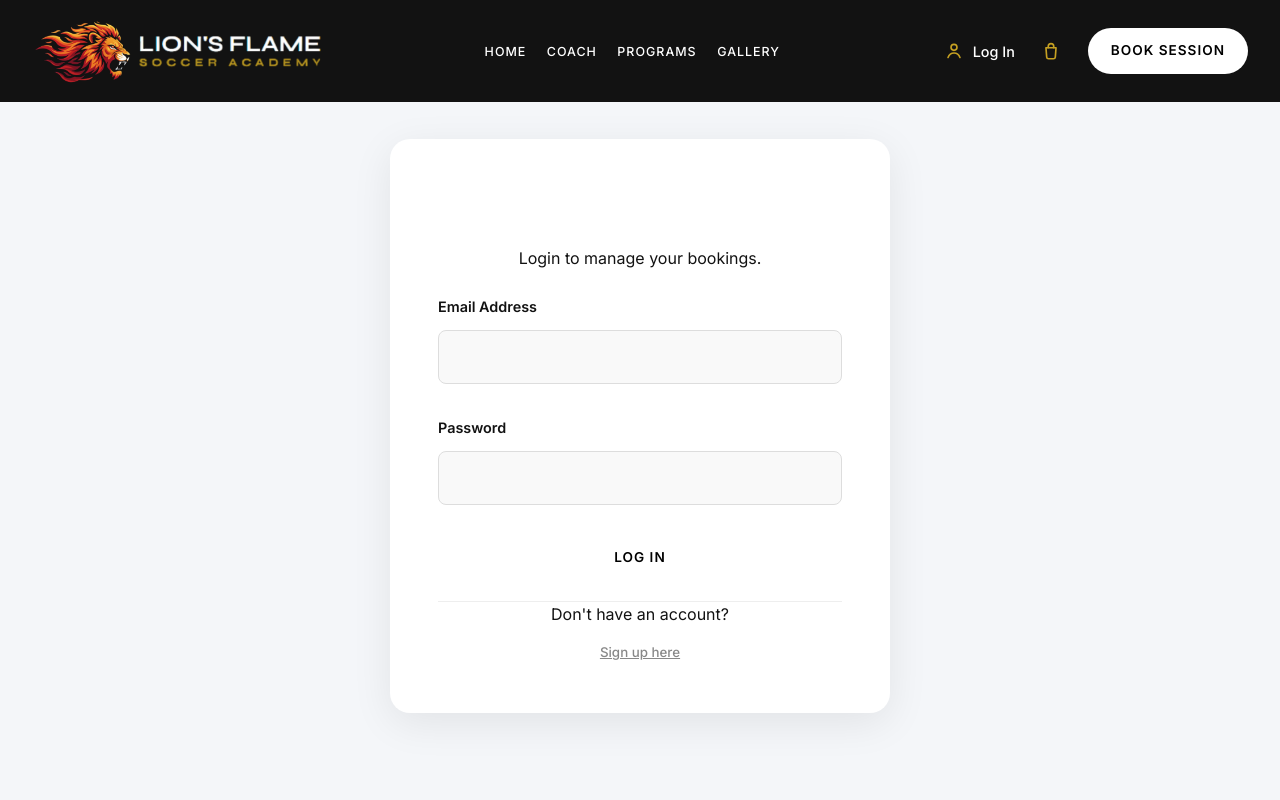
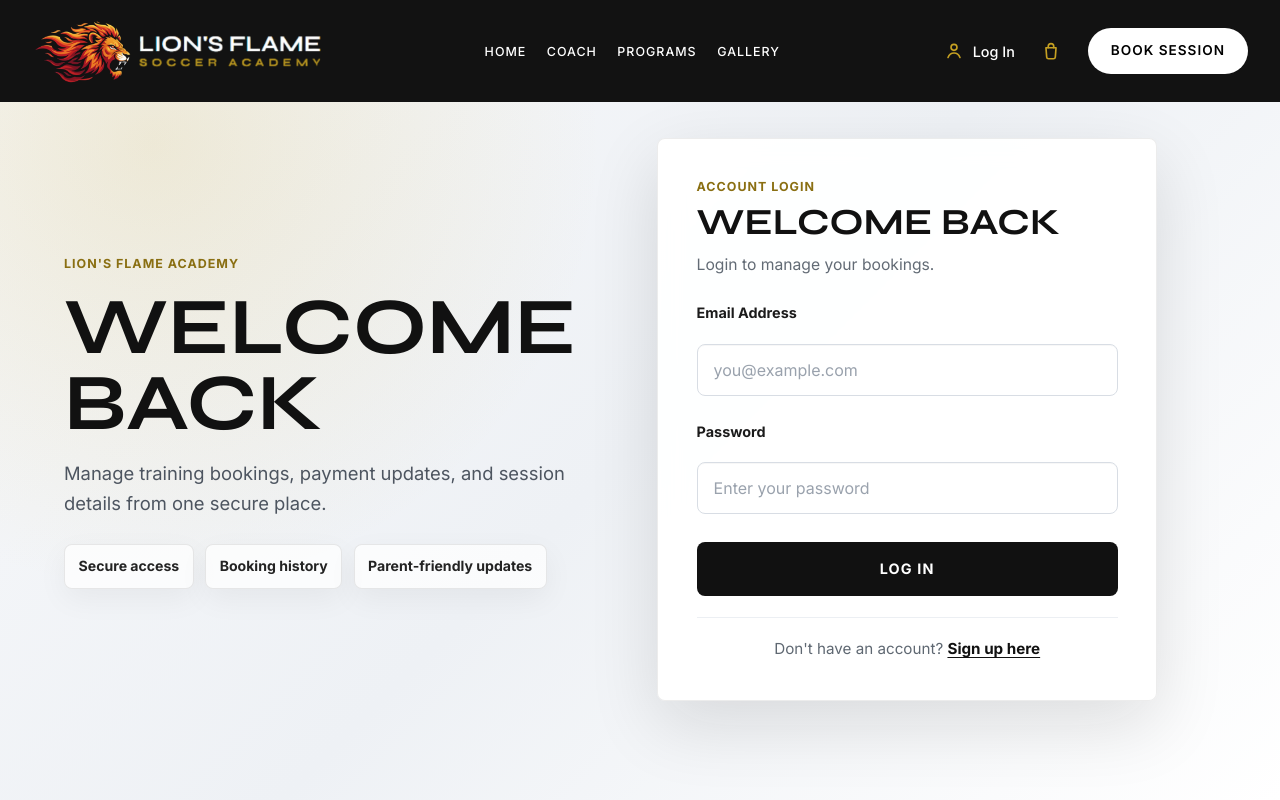
Before and after one commit to EkremTaskin/lions-flame-soccer-academy, a React (Vite) app: page /login in a window 1280 px wide. Built offline with nearby package versions, Linux system fonts and the light colour scheme; no server answers.

Commit message:
Polish login page UI

```diff
--- a/src/pages/Login.css
+++ b/src/pages/Login.css
@@ -1,47 +1,275 @@
 .login-page {
-    padding: clamp(6rem, 10vw, 8rem) var(--page-padding) var(--section-space-sm);
     min-height: 100vh;
-    background: #f4f6f9;
+    padding: clamp(6.25rem, 9vw, 8rem) var(--page-padding) clamp(3rem, 6vw, 5rem);
+    background:
+        radial-gradient(circle at 12% 18%, rgba(197, 160, 34, 0.16), transparent 28rem),
+        linear-gradient(135deg, #f8f9fb 0%, #eef1f5 52%, #ffffff 100%);
     display: flex;
     align-items: center;
-    justify-content: center;
+}
+
+.login-container {
+    display: grid;
+    grid-template-columns: minmax(0, 0.9fr) minmax(360px, 500px);
+    gap: clamp(1.5rem, 5vw, 4rem);
+    align-items: center;
+}
+
+.login-intro {
+    color: #111111;
+    max-width: 620px;
+}
+
+.login-kicker,
+.login-card-eyebrow {
+    display: inline-flex;
+    align-items: center;
+    width: fit-content;
+    color: #8a6f12;
+    font-size: 0.78rem;
+    font-weight: 800;
+    letter-spacing: 0.08em;
+    text-transform: uppercase;
+}
+
+.login-intro h1 {
+    margin-top: 0.85rem;
+    font-size: clamp(2.4rem, 7vw, 5rem);
+    line-height: 0.95;
+    max-width: 9ch;
+    color: #111111;
+}
+
+.login-intro p {
+    max-width: 34rem;
+    margin-top: 1.15rem;
+    color: #4d5560;
+    font-size: clamp(1rem, 1.6vw, 1.15rem);
+}
+
+.login-highlights {
+    display: flex;
+    flex-wrap: wrap;
+    gap: 0.7rem;
+    margin-top: 1.65rem;
+}
+
+.login-highlights span {
+    padding: 0.62rem 0.85rem;
+    border: 1px solid rgba(18, 18, 18, 0.09);
+    border-radius: 8px;
+    background: rgba(255, 255, 255, 0.72);
+    color: #232323;
+    font-size: 0.88rem;
+    font-weight: 700;
+    box-shadow: 0 10px 30px rgba(18, 18, 18, 0.05);
 }
 
 .login-card {
-    background: white;
-    padding: clamp(1.5rem, 5vw, 3rem);
-    border-radius: clamp(14px, 3vw, 20px);
-    box-shadow: 0 10px 40px rgba(0,0,0,0.08);
-    max-width: 500px;
     width: 100%;
-    margin: 0 auto;
+    padding: clamp(1.35rem, 4vw, 2.4rem);
+    border: 1px solid rgba(18, 18, 18, 0.08);
+    border-radius: 8px;
+    background: rgba(255, 255, 255, 0.94);
+    box-shadow: 0 24px 70px rgba(18, 18, 18, 0.12);
+    backdrop-filter: blur(12px);
+}
+
+.login-card-header {
+    display: grid;
+    gap: 0.45rem;
 }
 
 .login-card h2 {
-    color: var(--secondary);
-    font-size: clamp(1.55rem, 4vw, 2rem);
-    margin-bottom: 0.5rem;
+    color: #111111;
+    font-size: clamp(1.65rem, 4vw, 2.3rem);
+    line-height: 1;
+}
+
+.login-card-copy {
+    margin: 0.65rem 0 1.55rem;
+    color: #626b75;
+    font-size: 0.98rem;
+}
+
+.login-form {
+    display: grid;
+    gap: 1rem;
 }
 
 .login-form .form-group {
-    margin-bottom: 1.5rem;
+    display: grid;
+    gap: 0.45rem;
+    margin: 0;
+}
+
+.login-form label {
+    color: #1b1b1b;
+    font-size: 0.9rem;
+    font-weight: 800;
 }
 
 .login-form .form-input {
     width: 100%;
-    padding: 1rem;
-    border: 1px solid #ddd;
+    min-height: 52px;
+    padding: 0.9rem 1rem;
+    border: 1px solid #d8dde4;
     border-radius: 8px;
+    background: #ffffff;
+    color: #121212;
     font-size: 1rem;
-    background: #f9f9f9;
+    box-shadow: inset 0 1px 0 rgba(18, 18, 18, 0.03);
+}
+
+.login-form .form-input::placeholder {
+    color: #9aa2ad;
 }
 
 .login-form .form-input:focus {
     outline: none;
     border-color: var(--primary);
-    background: white;
+    box-shadow: 0 0 0 4px rgba(197, 160, 34, 0.16);
 }
 
-.border-top {
-    border-top: 1px solid #eee;
+.form-error {
+    padding: 0.85rem 1rem;
+    border: 1px solid rgba(190, 18, 60, 0.22);
+    border-radius: 8px;
+    background: rgba(255, 241, 242, 0.95);
+    color: #be123c;
+    font-size: 0.9rem;
+    font-weight: 700;
 }
+
+.login-submit {
+    min-height: 54px;
+    width: 100%;
+    display: inline-flex;
+    align-items: center;
+    justify-content: center;
+    gap: 0.6rem;
+    margin-top: 0.25rem;
+    border-radius: 8px;
+    background: #111111;
+    color: #ffffff;
+    font-size: 0.9rem;
+    font-weight: 900;
+    letter-spacing: 0.08em;
+    text-transform: uppercase;
+}
+
+.login-submit:hover:not(:disabled),
+.login-submit:focus-visible:not(:disabled) {
+    background: var(--primary);
+    color: #111111;
+    transform: translateY(-1px);
+}
+
+.login-submit:disabled {
+    cursor: not-allowed;
+    opacity: 0.74;
+}
+
+.login-spinner {
+    width: 18px;
+    height: 18px;
+    border-width: 2px;
+    border-color: rgba(255, 255, 255, 0.32);
+    border-top-color: #ffffff;
+}
+
+.auth-switch {
+    margin-top: 1.35rem;
+    padding-top: 1.15rem;
+    border-top: 1px solid #eceff3;
+    text-align: center;
+}
+
+.auth-switch p {
+    margin: 0;
+    color: #5f6872;
+    font-size: 0.95rem;
+}
+
+.auth-switch button {
+    padding: 0;
+    background: transparent;
+    color: #111111;
+    font: inherit;
+    font-weight: 900;
+    text-decoration: underline;
+    text-underline-offset: 0.2em;
+}
+
+.auth-switch button:hover,
+.auth-switch button:focus-visible {
+    color: #8a6f12;
+}
+
+@media (max-width: 900px) {
+    .login-page {
+        align-items: flex-start;
+        padding-top: 6.75rem;
+    }
+
+    .login-container {
+        grid-template-columns: 1fr;
+        gap: 1.15rem;
+        max-width: 560px;
+    }
+
+    .login-intro {
+        text-align: center;
+        margin: 0 auto;
+    }
+
+    .login-kicker {
+        margin: 0 auto;
+    }
+
+    .login-intro h1 {
+        max-width: none;
+        font-size: clamp(2.1rem, 10vw, 3rem);
+    }
+
+    .login-intro p {
+        margin-left: auto;
+        margin-right: auto;
+    }
+
+    .login-highlights {
+        justify-content: center;
+    }
+}
+
+@media (max-width: 560px) {
+    .login-page {
+        padding-top: 6.25rem;
+        padding-bottom: 2rem;
+    }
+
+    .login-container {
+        padding-inline: 0;
+    }
+
+    .login-intro {
+        padding-inline: var(--page-padding);
+    }
+
+    .login-intro p,
+    .login-highlights {
+        display: none;
+    }
+
+    .login-card {
+        padding: 1.25rem;
+        border-radius: 0;
+        border-left: 0;
+        border-right: 0;
+        box-shadow: 0 18px 45px rgba(18, 18, 18, 0.1);
+    }
+
+    .login-card-copy {
+        margin-bottom: 1.15rem;
+    }
+}
--- a/src/pages/Login.jsx
+++ b/src/pages/Login.jsx
@@ -52,50 +52,69 @@ const Login = () => {
             <Navbar />
             <div className="login-page">
                 <div className="container login-container">
+                    <div className="login-intro" aria-hidden="true">
+                        <span className="login-kicker">Lion's Flame Academy</span>
+                        <h1>{isLogin ? 'Welcome Back' : 'Create Your Account'}</h1>
+                        <p>
+                            Manage training bookings, payment updates, and session details from one secure place.
+                        </p>
+                        <div className="login-highlights">
+                            <span>Secure access</span>
+                            <span>Booking history</span>
+                            <span>Parent-friendly updates</span>
+                        </div>
+                    </div>
                     <div className="login-card">
-                        <h2 className="text-center">{isLogin ? 'Welcome Back' : 'Join The Pride'}</h2>
-                        <p className="text-center mb-4">
+                        <div className="login-card-header">
+                            <span className="login-card-eyebrow">{isLogin ? 'Account Login' : 'New Family Account'}</span>
+                            <h2>{isLogin ? 'Welcome Back' : 'Join The Pride'}</h2>
+                        </div>
+                        <p className="login-card-copy">
                             {isLogin ? 'Login to manage your bookings.' : 'Create an account to get started.'}
                         </p>
 
                         <form onSubmit={handleSubmit} className="login-form">
                             <div className="form-group">
-                                <label>Email Address</label>
+                                <label htmlFor="auth-email">Email Address</label>
                                 <input
+                                    id="auth-email"
                                     type="email"
                                     className="form-input"
+                                    placeholder="you@example.com"
                                     value={email}
                                     onChange={e => setEmail(e.target.value)}
                                     required
                                 />
                             </div>
                             <div className="form-group">
-                                <label>Password</label>
+                                <label htmlFor="auth-password">Password</label>
                                 <input
+                                    id="auth-password"
                                     type="password"
                                     className="form-input"
+                                    placeholder="Enter your password"
                                     value={password}
                                     onChange={e => setPassword(e.target.value)}
                                     required
                                 />
                             </div>
 
-                            {error && <div className="form-error text-center p-2 mb-3 rounded" style={{color:'red'}}>{error}</div>}
+                            {error && <div className="form-error">{error}</div>}
 
-                            <button type="submit" className="btn-primary full-width" disabled={loading} style={{ display: 'flex', justifyContent: 'center', alignItems: 'center', gap: '8px' }}>
+                            <button type="submit" className="login-submit" disabled={loading}>
                                 {loading ? (
                                     <>
-                                        <div className="spinner" style={{width: '20px', height: '20px', borderWidth: '2px', borderColor: 'rgba(255,255,255,0.3)', borderTopColor: '#fff'}}></div>
+                                        <div className="spinner login-spinner"></div>
                                         <span>Processing...</span>
                                     </>
                                 ) : (isLogin ? 'Log In' : 'Sign Up')}
                             </button>
                         </form>
 
-                        <div className="text-center mt-4 pt-3 border-top">
-                            <p className="mb-0">
+                        <div className="auth-switch">
+                            <p>
                                 {isLogin ? "Don't have an account? " : "Already have an account? "}
-                                <button type="button" className="btn-text p-0" onClick={() => setIsLogin(!isLogin)}>
+                                <button type="button" onClick={() => setIsLogin(!isLogin)}>
                                     {isLogin ? 'Sign up here' : 'Log in here'}
                                 </button>
                             </p>
```
